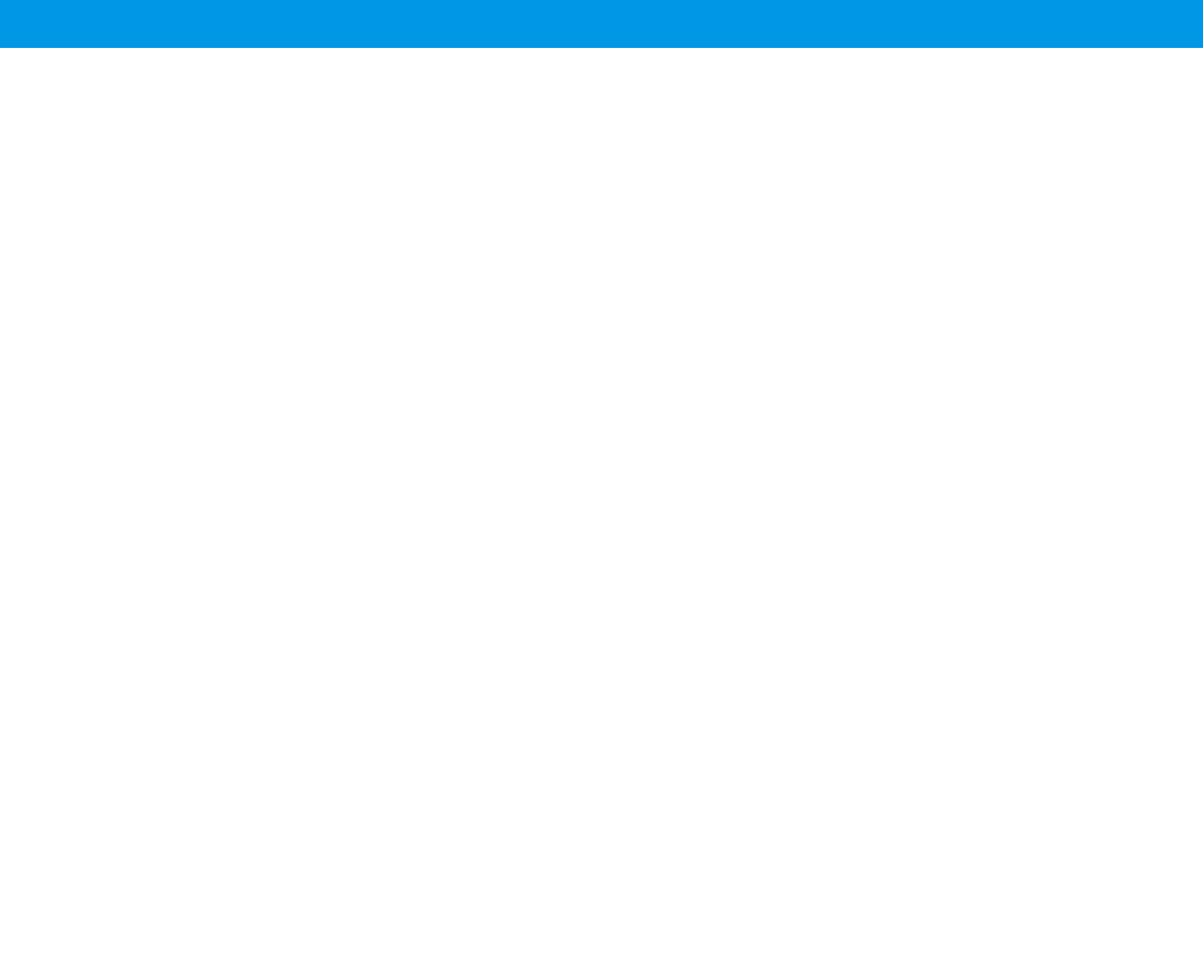
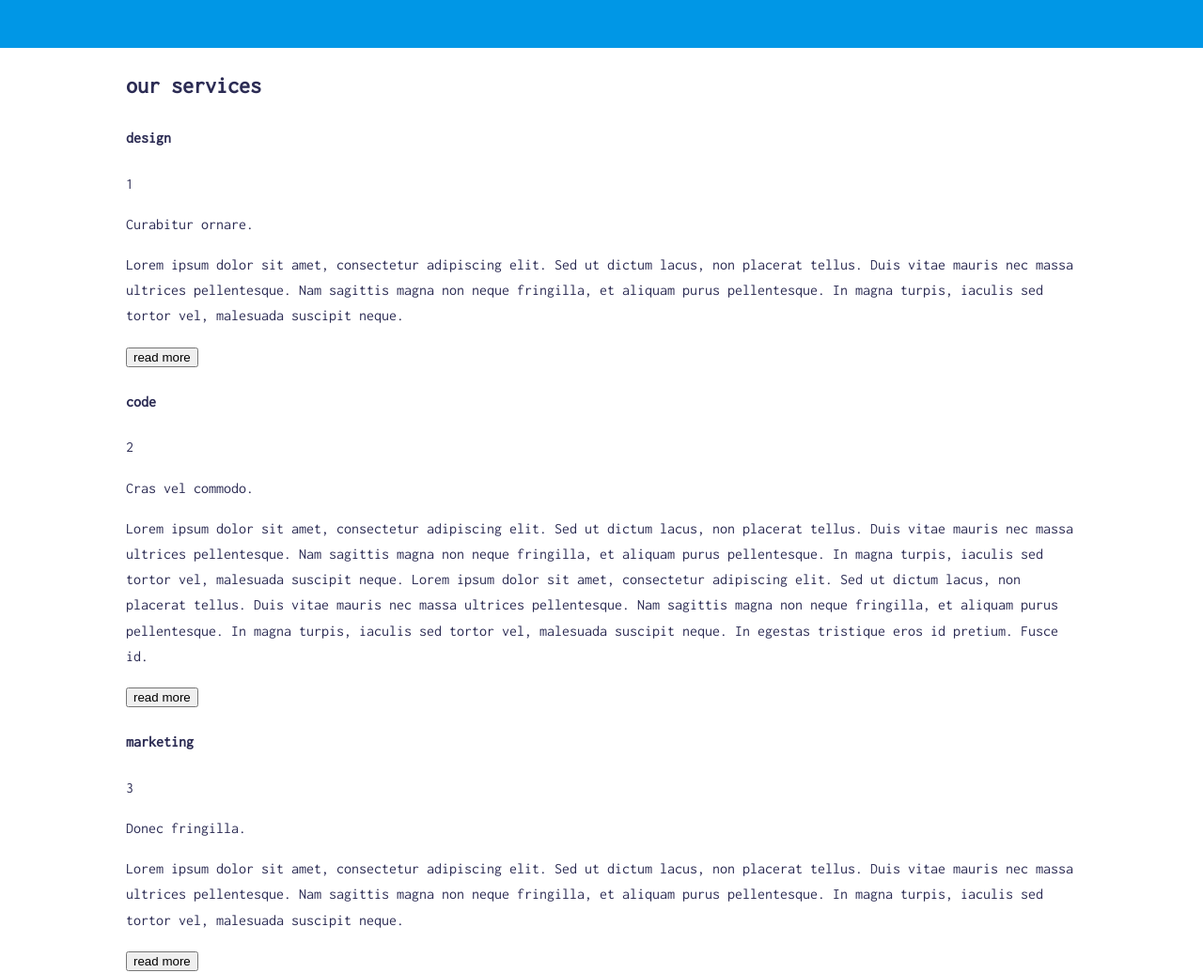
Before and after one commit to mGrzanek/creative-agency, a website: page index.html in a window 1280 px wide. Shown: the part 500-1536 px from the top of the page at 94% size. Before the commit the page ends 800 px from the top, so only its background shows below. Drawn offline with Linux system fonts and the light colour scheme.

Commit message:
Add services section to html code

```diff
--- a/index.html
+++ b/index.html
@@ -31,5 +31,39 @@
             <a href="#" class="btn btn-one">see our work</a>
         </div>
     </header>
+    <section class="services">
+        <div class="container">
+            <h2 class="section-title">our services</h2>
+            <div class="wrapper">
+                <article class="services-article">
+                    <h4 class="article-title">design</h4>
+                    <div class="article-number">1</div>
+                    <div class="article-content">
+                        <p>Curabitur ornare.</p>
+                        <p>Lorem ipsum dolor sit amet, consectetur adipiscing elit. Sed ut dictum lacus, non placerat tellus. Duis vitae mauris nec massa ultrices pellentesque. Nam sagittis magna non neque fringilla, et aliquam purus pellentesque. In magna turpis, iaculis sed tortor vel, malesuada suscipit neque.</p>
+                    </div>
+                    <button class="btn btn-two">read more</button>
+                </article>
+                <article class="services-article">
+                    <h4 class="article-title">code</h4>
+                    <div class="article-number">2</div>
+                    <div class="article-content">
+                        <p>Cras vel commodo.</p>
+                        <p>Lorem ipsum dolor sit amet, consectetur adipiscing elit. Sed ut dictum lacus, non placerat tellus. Duis vitae mauris nec massa ultrices pellentesque. Nam sagittis magna non neque fringilla, et aliquam purus pellentesque. In magna turpis, iaculis sed tortor vel, malesuada suscipit neque. Lorem ipsum dolor sit amet, consectetur adipiscing elit. Sed ut dictum lacus, non placerat tellus. Duis vitae mauris nec massa ultrices pellentesque. Nam sagittis magna non neque fringilla, et aliquam purus pellentesque. In magna turpis, iaculis sed tortor vel, malesuada suscipit neque. In egestas tristique eros id pretium. Fusce id.</p>
+                    </div>
+                    <button class="btn btn-three">read more</button>
+                </article>
+                <article class="services-article">
+                    <h4 class="article-title">marketing</h4>
+                    <div class="article-number">3</div>
+                    <div class="article-content">
+                        <p>Donec fringilla.</p>
+                        <p>Lorem ipsum dolor sit amet, consectetur adipiscing elit. Sed ut dictum lacus, non placerat tellus. Duis vitae mauris nec massa ultrices pellentesque. Nam sagittis magna non neque fringilla, et aliquam purus pellentesque. In magna turpis, iaculis sed tortor vel, malesuada suscipit neque.</p>
+                    </div>
+                    <button class="btn btn-four">read more</button>
+                </article>
+            </div>
+        </div>
+    </section>
 </body>
 </html>
```
